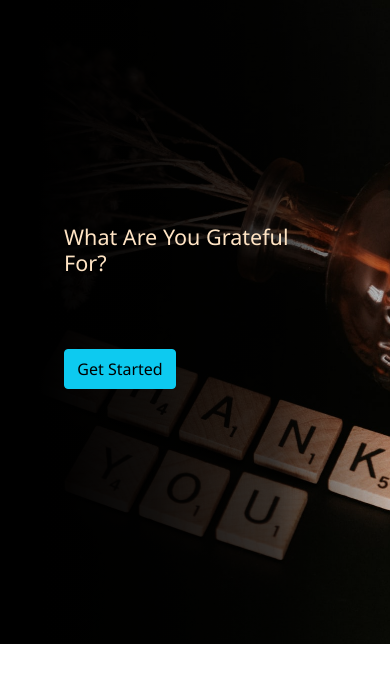
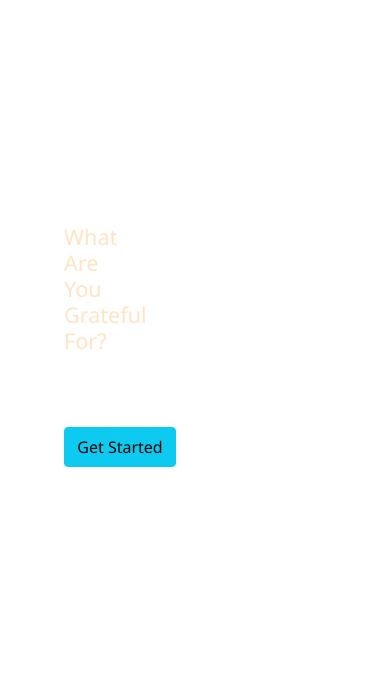
Before and after one commit to ntig0001/grateful_app, a React (Create React App) app: page / in a window 390 px wide. Shown: the top 682 px of the page. Built offline with nearby package versions, Linux system fonts and the light colour scheme; no server answers.

Commit message:
media query for mobile

```diff
--- a/src/App.css
+++ b/src/App.css
@@ -128,3 +128,9 @@ html{
   position: absolute;
   width: 100%;
 }
+
+@media only screen and (max-width: 600px) {
+  body {
+    position: absolute;
+  }
+}
```
